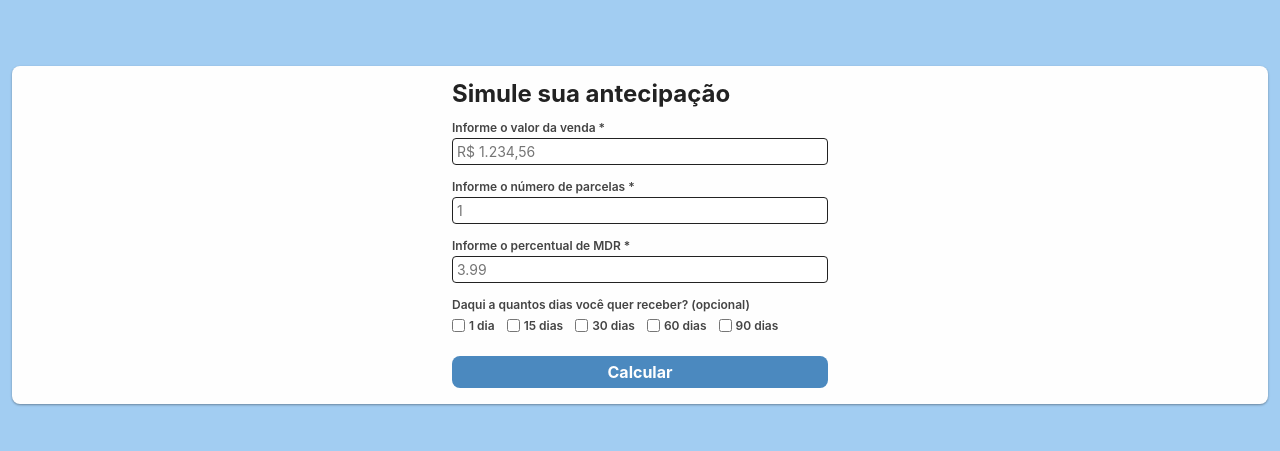
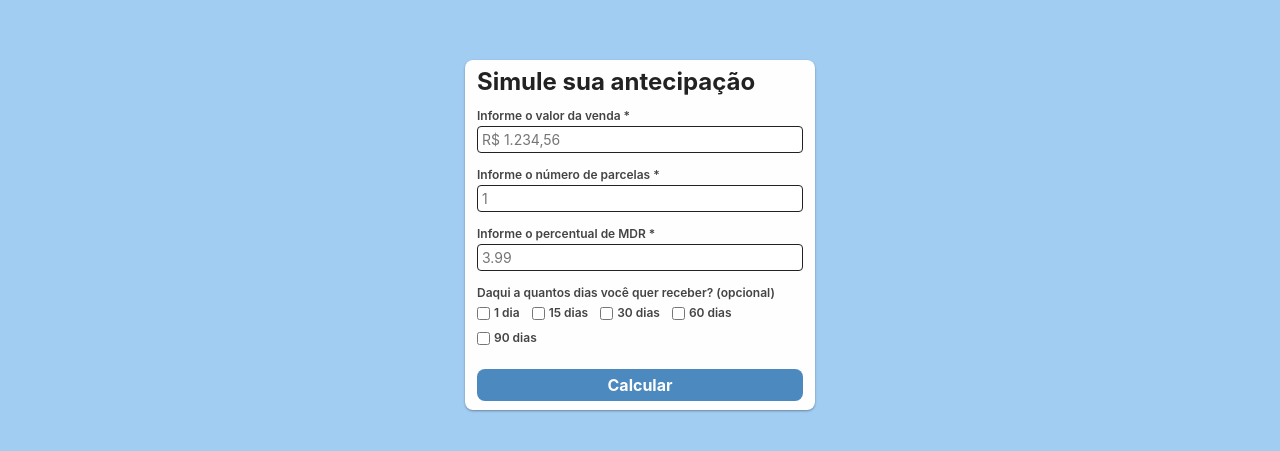
Before and after one commit to vitorlbrasil/payment-in-advance-calculator, a React (Create React App) app: page / in a window 1280 px wide. Shown: the part 165-616 px from the top of the page. Built offline with nearby package versions, Linux system fonts and the light colour scheme.

Commit message:
feat: add AmountList component styles

```diff
--- a/package.json
+++ b/package.json
@@ -17,6 +17,7 @@
     "react-hook-form": "^7.42.1",
     "react-icons": "^4.7.1",
     "react-scripts": "5.0.1",
+    "react-spinners": "^0.13.8",
     "react-toastify": "^9.1.1",
     "styled-components": "^5.3.6",
     "typescript": "^4.4.2",
--- a/src/App.css
+++ b/src/App.css
@@ -14,11 +14,21 @@
   justify-content: center;
 
   width: calc(100% - 1.5rem);
+  max-width: 21.875rem;
   border-radius: 0.5rem;
   background-color: var(--white);
 
   box-shadow: 0 1px 3px rgba(0, 0, 0, 0.12), 0 1px 2px rgba(0, 0, 0, 0.24);
   transition: all 0.3s cubic-bezier(0.25, 0.8, 0.25, 1);
+}
+
+@media (min-width: 650px) {
+  .container {
+    flex-direction: row;
+    width: fit-content;
+    height: 21.875rem;
+    max-width: initial;
+  }
 }
 
 .container:hover {
@@ -28,11 +38,18 @@
 .formContainer {
   display: flex;
   flex-direction: column;
+  justify-content: center;
   gap: 1rem;
 
   width: 100%;
-  max-width: 25rem;
+  max-width: 21.875rem;
   padding: 1rem 0.75rem;
+}
+
+@media (min-width: 650px) {
+  .formContainer {
+    min-width: 21.875rem;
+  }
 }
 
 .anticipatedAmountsContainer {
@@ -41,8 +58,18 @@
   gap: 1rem;
 
   width: 100%;
-  max-width: 25rem;
+  max-width: 21.875rem;
   padding: 1rem 0.75rem;
+  border-radius: 0 0 0.5rem 0.5rem;
 
   background-color: var(--grey-0);
 }
+
+@media (min-width: 650px) {
+  .anticipatedAmountsContainer {
+    min-width: 15.625rem;
+    height: 100%;
+    justify-content: center;
+    border-radius: 0 0.5rem 0.5rem 0;
+  }
+}
--- a/src/App.tsx
+++ b/src/App.tsx
@@ -1,4 +1,4 @@
-import React, { useState } from "react";
+import React, { CSSProperties, useState } from "react";
 import "./App.css";
 // import Input from "./components/Input";
 import Label from "./components/Label";
@@ -18,10 +18,23 @@ import api from "./services/api";
 import { IAnticipatedAmounts } from "./interfaces/IAnticipatedAmounts";
 import ContainerHeader from "./components/ContainerHeader";
 import AmountList from "./components/AmountList";
+import { BarLoader } from "react-spinners";
+import { toast, ToastContainer } from "react-toastify";
+import { AxiosError } from "axios";
+import "react-toastify/dist/ReactToastify.css";
+
+// const override: CSSProperties = {
+//   display: "block",
+//   margin: "0 auto",
+//   borderColor: "red",
+//   zIndex: 3,
+// };
 
 function App() {
   const [anticipatedAmounts, setAnticipatedAmounts] =
     useState<IAnticipatedAmounts | null>(null);
+
+  const [loading, setLoading] = useState<boolean>(true);
 
   const {
     register,
@@ -35,11 +48,22 @@ function App() {
     try {
       const response = await api.post("/", data);
       setAnticipatedAmounts(response.data);
-    } catch (error) {}
+    } catch (error: any) {
+      toast.error(error.response.data);
+    }
   };
 
   return (
     <div className="App">
+      <ToastContainer />
+      {/* <BarLoader
+        color="aqua"
+        loading={loading}
+        cssOverride={override}
+        // size={150}
+        aria-label="Loading Spinner"
+        data-testid="loader"
+      /> */}
       <div className="container">
         <div className="formContainer">
           <Title1>Simule sua antecipação</Title1>
--- a/src/components/AmountList/index.tsx
+++ b/src/components/AmountList/index.tsx
@@ -1,5 +1,7 @@
 import { HTMLAttributes } from "react";
 import { IAnticipatedAmounts } from "../../interfaces/IAnticipatedAmounts";
+import { Span } from "../../styles/typography";
+import { StyledUl } from "./styles";
 
 interface IAmountListProps extends HTMLAttributes<HTMLUListElement> {
   anticipatedAmounts: IAnticipatedAmounts;
@@ -9,14 +11,16 @@ const AmountList = ({ anticipatedAmounts }: IAmountListProps) => {
   const keys = Object.keys(anticipatedAmounts);
   const values = Object.values(anticipatedAmounts);
   return (
-    <ul>
+    <StyledUl>
       {keys.map((key, index) => (
         <li key={key}>
-          {key === "1" ? "Amanhã" : `Em ${key} dias`}: R${" "}
-          {(values[index] / 100).toFixed(2).replace(".", ",")}
+          <Span>
+            {key === "1" ? "Amanhã" : `Em ${key} dias`}: R${" "}
+            {(values[index] / 100).toFixed(2).replace(".", ",")}
+          </Span>
         </li>
       ))}
-    </ul>
+    </StyledUl>
   );
 };
 
--- /dev/null
+++ b/src/components/AmountList/styles.ts
@@ -0,0 +1,7 @@
+import styled from "styled-components";
+
+export const StyledUl = styled.ul`
+  display: flex;
+  flex-direction: column;
+  gap: 0.5rem;
+`;
--- a/src/styles/typography.ts
+++ b/src/styles/typography.ts
@@ -16,9 +16,9 @@ export const Title2 = styled.h2`
 
 export const Span = styled.span`
   font-weight: 500;
-  font-size: 1.25rem;
+  font-size: 1.125rem;
   font-style: italic;
-  color: var(--secondary-color);
+  color: var(--primary-color);
 `;
 
 export const ErrorParagraph = styled.p`
```
Also changed, not shown: 1 other file (tests, documents, lock files or other folders).
